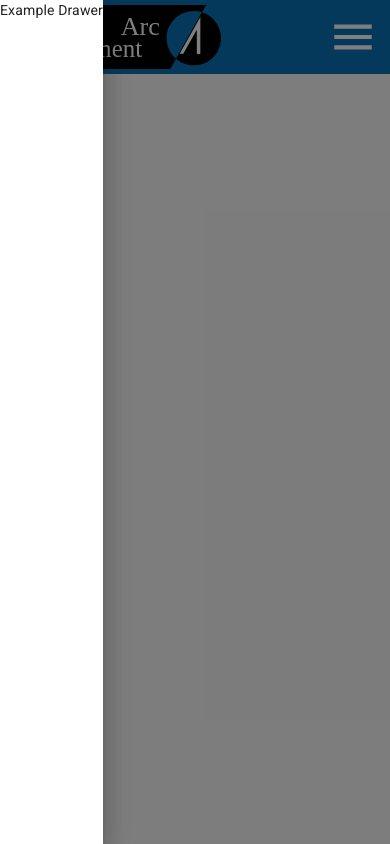
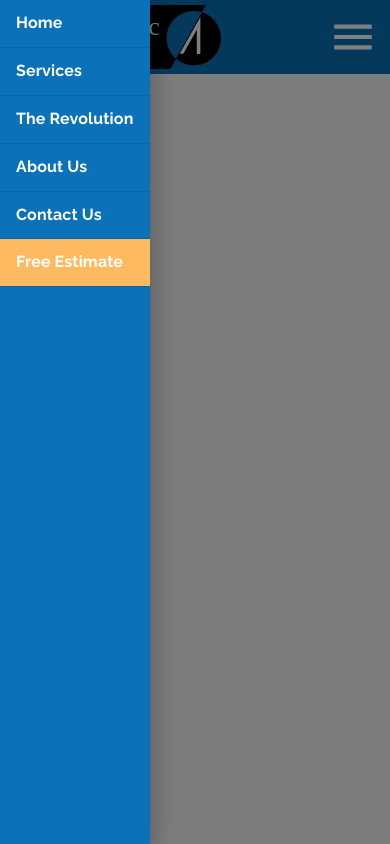
Before and after one commit to ajaykumar-bg/react-material-ui-udemy, a React (Create React App) app: page / in a window 390 px wide. Both pictures are taken after a click on the button 353 px from the left and 37 px from the top of the page. Built offline with nearby package versions, Linux system fonts and the light colour scheme.

Commit message:
List Items styling

```diff
--- a/src/components/ui/Header.js
+++ b/src/components/ui/Header.js
@@ -15,6 +15,11 @@ import { useTheme } from '@material-ui/core/styles';
 import SwipeableDrawer from '@material-ui/core/SwipeableDrawer';
 import IconButton from '@material-ui/core/IconButton';
 import MenuIcon from '@material-ui/icons/Menu';
+import List from '@material-ui/core/List';
+import ListItem from '@material-ui/core/ListItem';
+import ListItemIcon from '@material-ui/core/ListItemIcon';
+import ListItemText from '@material-ui/core/ListItemText';
+import Divider from '@material-ui/core/Divider';
 
 import ElevationScroll from './ElevationScroll';
 import logo from '../../assets/logo.svg';
@@ -82,6 +87,16 @@ const useStyles = makeStyles((theme) => ({
 		'&:hover': {
 			backgroundColor: 'transparent',
 		},
+	},
+	drawer: {
+		backgroundColor: theme.palette.common.blue,
+	},
+	drawerItem: {
+		...theme.typography.tab,
+		color: 'white',
+	},
+	drawerItemEstimate: {
+		backgroundColor: theme.palette.common.orange,
 	},
 }));
 
@@ -268,8 +283,70 @@ function Header(props) {
 				open={drawerOpen}
 				onOpen={() => setDrawerOpen(true)}
 				onClose={() => setDrawerOpen(false)}
+				classes={{ paper: classes.drawer }}
 			>
-				Example Drawer
+				<List disablePadding>
+					<ListItem
+						className={classes.drawerItem}
+						onClick={() => setDrawerOpen(false)}
+						divider
+						button
+						component={Link}
+						to='/'
+					>
+						<ListItemText disableTypography>Home</ListItemText>
+					</ListItem>
+					<ListItem
+						className={classes.drawerItem}
+						onClick={() => setDrawerOpen(false)}
+						divider
+						button
+						component={Link}
+						to='/services'
+					>
+						<ListItemText disableTypography>Services</ListItemText>
+					</ListItem>
+					<ListItem
+						className={classes.drawerItem}
+						onClick={() => setDrawerOpen(false)}
+						divider
+						button
+						component={Link}
+						to='/revolution'
+					>
+						<ListItemText disableTypography>The Revolution</ListItemText>
+					</ListItem>
+					<ListItem
+						className={classes.drawerItem}
+						onClick={() => setDrawerOpen(false)}
+						divider
+						button
+						component={Link}
+						to='/about-us'
+					>
+						<ListItemText disableTypography>About Us</ListItemText>
+					</ListItem>
+					<ListItem
+						className={classes.drawerItem}
+						onClick={() => setDrawerOpen(false)}
+						divider
+						button
+						component={Link}
+						to='/contact-us'
+					>
+						<ListItemText disableTypography>Contact Us</ListItemText>
+					</ListItem>
+					<ListItem
+						className={[classes.drawerItem, classes.drawerItemEstimate]}
+						onClick={() => setDrawerOpen(false)}
+						divider
+						button
+						component={Link}
+						to='/estimate'
+					>
+						<ListItemText disableTypography>Free Estimate</ListItemText>
+					</ListItem>
+				</List>
 			</SwipeableDrawer>
 			<IconButton
 				className={classes.drawerIconContainer}
```
